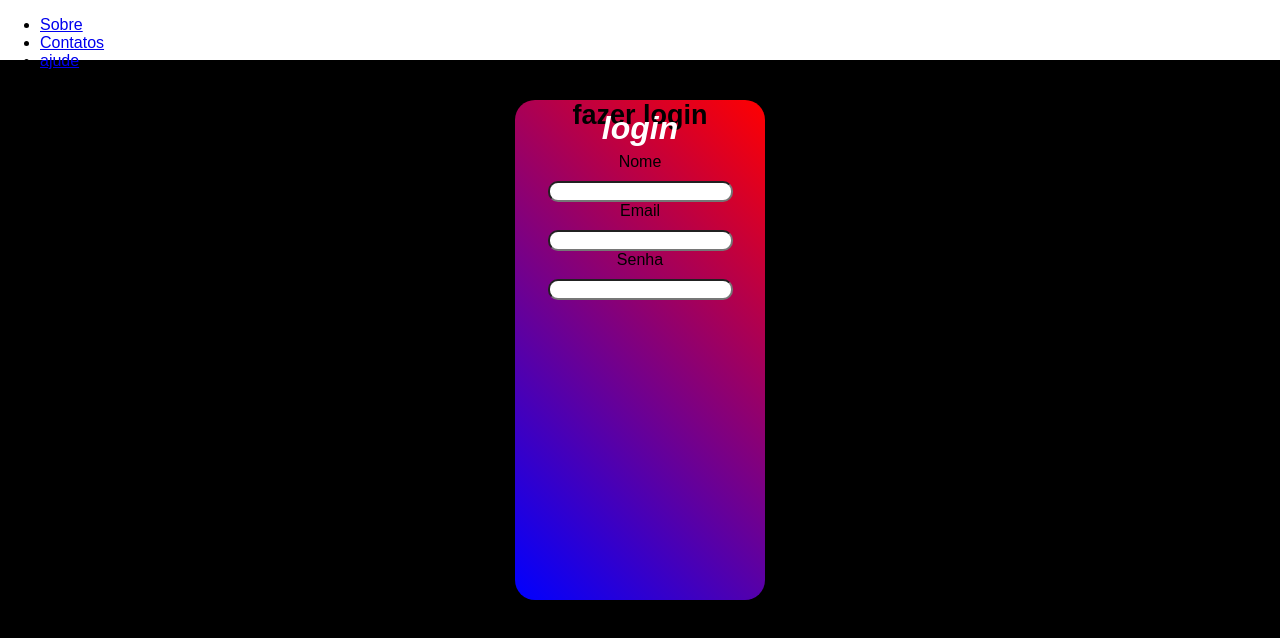
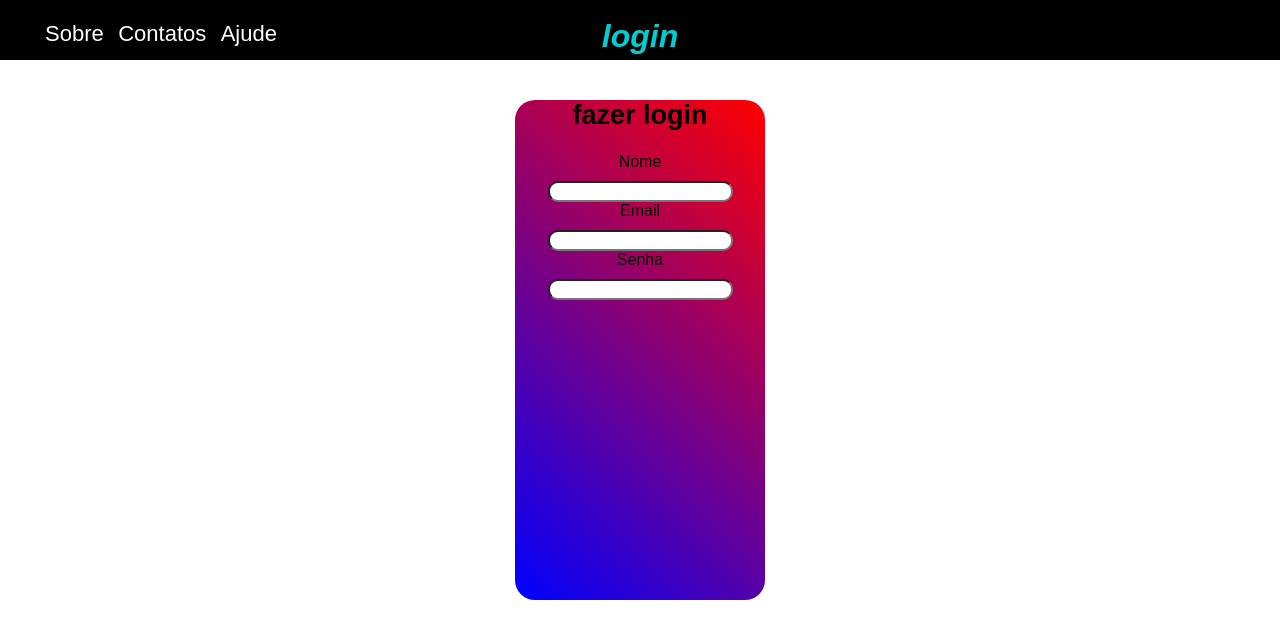
Before and after one commit to CarlosEduardoBastos/CriandoUmaAriaDeRegistro, a plain HTML site: page index.html in a window 1280 px wide. Drawn offline with Linux system fonts and the light colour scheme.

Commit message:
fazendo a aria de navegação e mudando a cor do site

```diff
--- a/index.html
+++ b/index.html
@@ -12,10 +12,10 @@
             <ul>
                <li><a href="sobre.html">Sobre</a></li>
                <li><a href="contato.html">Contatos</a></li>
-               <li><a href="ajude.html">ajude</a></li>
+               <li><a href="ajude.html">Ajude</a></li>
             </ul>
         </nav>
-        <h1 id="text-principal">login</h1>
+        <h1 id="text-pricipal">login</h1>
     </header>
     <section id="caixa">
         <sction id="caixa__login">
--- a/style.css
+++ b/style.css
@@ -2,22 +2,35 @@ body{
     padding: 0;
     margin: 0;
     font-family: Arial;
-    background: black;
+    background: white;
 }
-/*configurando o cabeçalio*/
+/*configurando a aria de navegação*/
 header{
     position: absolute;
     top: 0px;
     width: 100%;
     height: 60px;
-    background: white;
+    background: black;
 }
-#text-principal{
-    margin-top: 40px;
+#menu ul li{
+    display: inline-block;
+    margin: 5px;
+}
+#menu ul li a{
+    text-decoration: none;
     color: white;
+    font-size: 22px;
+}
+#menu ul li a:hover{
+    color: darkturquoise;
+}
+#text-pricipal{
+    margin-top: -50px;
+    color: darkturquoise;
     text-align: center;
     font-style: italic;
 }
+/*conteudo do site*/
 #caixa{
     animation: animeformulario 1s;
     text-align: center;
```
